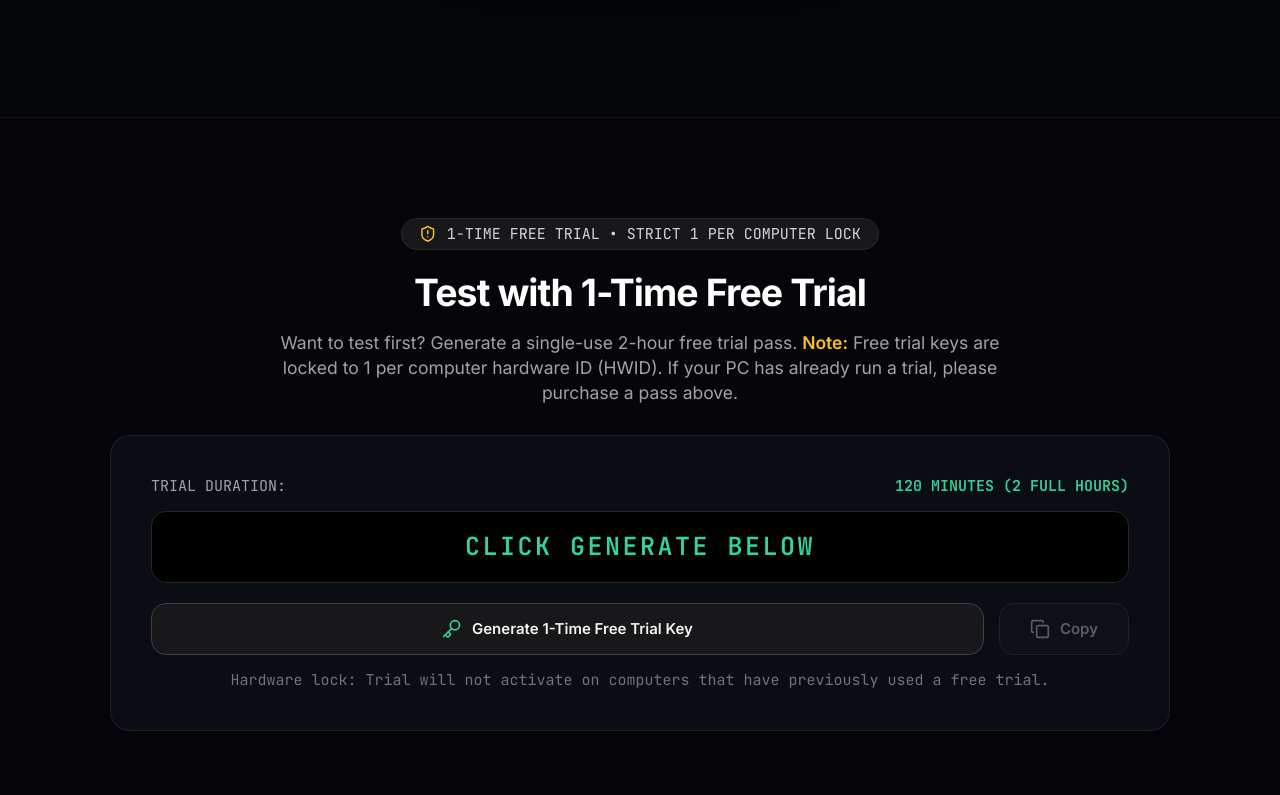
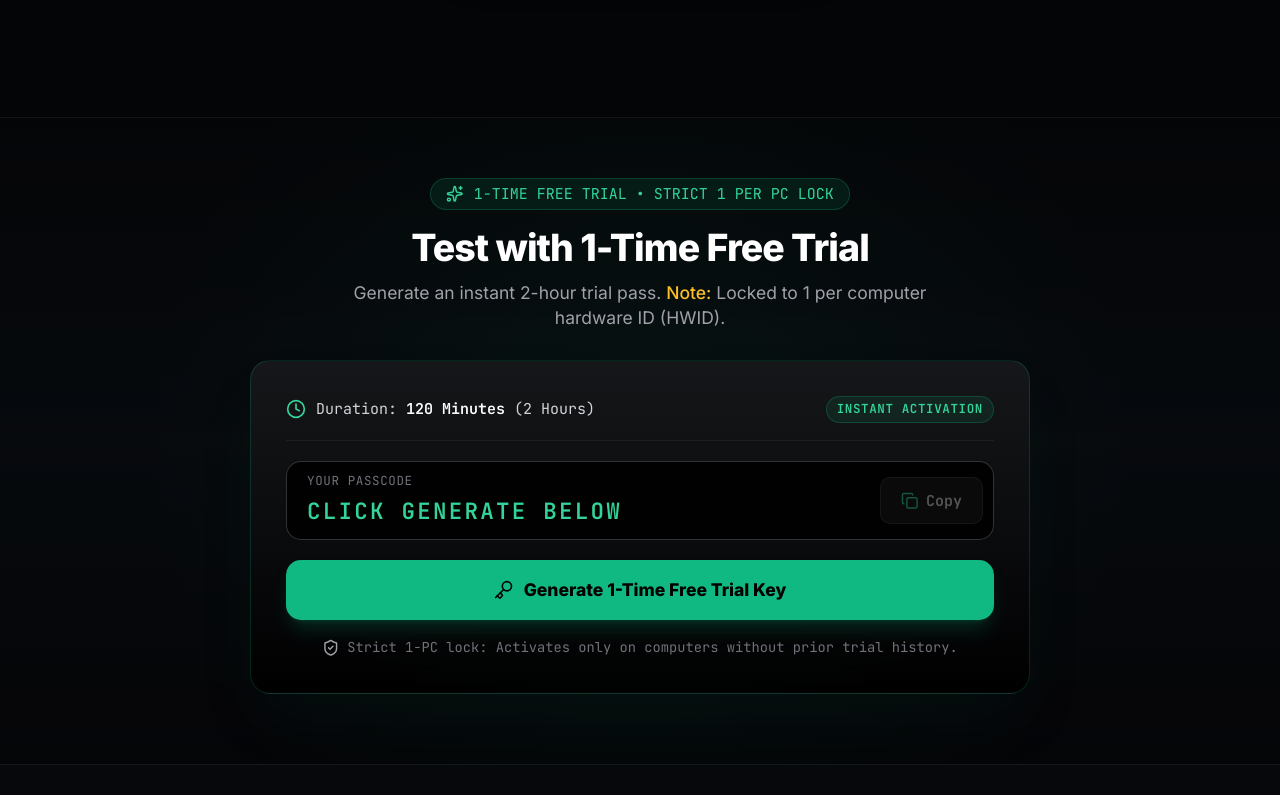
Before and after one commit to munaf270501/MergeIT, a website: page index.html in a window 1280 px wide. Shown: the part 2565-3360 px from the top of the page. Drawn offline with nearby package versions, Linux system fonts and the light colour scheme; animation ran at ten frames a second.

Commit message:
Beautify trial pass section and eliminate excessive padding

```diff
--- a/index.html
+++ b/index.html
@@ -470,49 +470,61 @@
   <!-- ========================================================================= -->
   <!-- 1-TIME FREE TRIAL (RESTRICTED: 1 PER PC HWID EVER) -->
   <!-- ========================================================================= -->
-  <section id="trial" class="py-20 border-t border-white/[0.06] bg-black/20">
-    <div class="w-full max-w-4xl mx-auto px-6 text-center">
+  <section id="trial" class="pt-12 pb-14 border-t border-white/[0.06] bg-gradient-to-b from-black/40 via-emerald-950/5 to-black/40 relative overflow-hidden">
+    <!-- Subtle Ambient Glow -->
+    <div class="absolute inset-0 bg-[radial-gradient(circle_at_50%_50%,rgba(16,185,129,0.05),transparent_70%)] pointer-events-none"></div>
 
-      <div class="inline-flex items-center space-x-2 px-3.5 py-1 rounded-full bg-zinc-900 text-zinc-300 border border-zinc-800 text-xs font-mono mb-4">
-        <i data-lucide="shield-alert" class="w-3.5 h-3.5 text-amber-400"></i>
-        <span>1-TIME FREE TRIAL • STRICT 1 PER COMPUTER LOCK</span>
+    <div class="w-full max-w-2xl mx-auto px-6 text-center relative z-10">
+
+      <!-- Pill Badge -->
+      <div class="inline-flex items-center space-x-2 px-3 py-1 rounded-full bg-emerald-500/10 text-emerald-400 border border-emerald-500/25 text-xs font-mono mb-3">
+        <i data-lucide="sparkles" class="w-3.5 h-3.5 text-emerald-400"></i>
+        <span>1-TIME FREE TRIAL • STRICT 1 PER PC LOCK</span>
       </div>
 
-      <h2 class="text-2xl sm:text-3xl font-bold text-white mb-3 tracking-tight">
+      <h2 class="text-2xl sm:text-3xl font-extrabold text-white mb-2 tracking-tight">
         Test with 1-Time Free Trial
       </h2>
-      <p class="text-zinc-400 text-xs sm:text-sm max-w-xl mx-auto mb-6 leading-relaxed">
-        Want to test first? Generate a single-use 2-hour free trial pass. <span class="text-amber-400 font-semibold">Note:</span> Free trial keys are locked to 1 per computer hardware ID (HWID). If your PC has already run a trial, please purchase a pass above.
+      <p class="text-zinc-400 text-xs sm:text-sm max-w-lg mx-auto mb-6 leading-relaxed">
+        Generate an instant 2-hour trial pass. <span class="text-amber-400 font-medium">Note:</span> Locked to 1 per computer hardware ID (HWID).
       </p>
 
       <!-- Key Generator Card -->
-      <div class="sober-glass p-6 sm:p-8 rounded-2xl border border-white/[0.08] shadow-xl text-left">
-        <div class="flex items-center justify-between mb-3 text-xs font-mono text-zinc-400">
-          <span>TRIAL DURATION:</span>
-          <span class="text-emerald-400 font-bold">120 MINUTES (2 FULL HOURS)</span>
+      <div class="bg-gradient-to-b from-zinc-900/90 to-black/90 p-5 sm:p-7 rounded-2xl border border-emerald-500/20 hover:border-emerald-500/35 shadow-2xl shadow-emerald-950/20 backdrop-blur-xl transition-all text-left">
+
+        <!-- Header Info Row -->
+        <div class="flex items-center justify-between pb-3.5 mb-4 border-b border-white/[0.06] text-xs font-mono">
+          <div class="flex items-center space-x-2 text-zinc-300">
+            <i data-lucide="clock" class="w-4 h-4 text-emerald-400"></i>
+            <span>Duration: <strong class="text-white">120 Minutes</strong> (2 Hours)</span>
+          </div>
+          <span class="px-2 py-0.5 rounded-full bg-emerald-500/10 border border-emerald-500/25 text-[10px] text-emerald-400 font-semibold tracking-wider">INSTANT ACTIVATION</span>
         </div>
 
-        <!-- Display Field -->
-        <div class="flex items-center bg-black/90 border border-zinc-800 rounded-xl px-5 py-3.5 mb-4">
-          <span id="trial-key-display" class="font-mono text-lg sm:text-xl font-bold tracking-widest text-emerald-400 flex-1 text-center select-all">
-            CLICK GENERATE BELOW
-          </span>
-        </div>
-
-        <!-- Buttons -->
-        <div class="flex flex-col sm:flex-row gap-3">
-          <button id="btn-generate-key" onclick="generateTrialKey()" class="flex-1 py-3 bg-zinc-900 hover:bg-zinc-800 border border-zinc-700 text-zinc-100 font-semibold text-xs rounded-xl transition-all flex items-center justify-center space-x-2 cursor-pointer">
-            <i data-lucide="key" class="w-4 h-4 text-emerald-400"></i>
-            <span id="gen-btn-label">Generate 1-Time Free Trial Key</span>
-          </button>
-          <button id="btn-copy-key" onclick="copyTrialKey()" disabled class="px-6 py-3 bg-zinc-900 hover:bg-zinc-800 disabled:opacity-40 disabled:cursor-not-allowed text-zinc-300 text-xs font-semibold rounded-xl border border-zinc-700 transition-all flex items-center justify-center space-x-2 cursor-pointer">
-            <i data-lucide="copy" class="w-4 h-4"></i>
+        <!-- Passcode Display & Copy Field -->
+        <div class="relative flex items-center bg-black/90 border border-zinc-700/80 focus-within:border-emerald-500/60 rounded-xl p-2 pl-4 mb-4 transition-all">
+          <div class="flex-1 min-w-0">
+            <div class="text-[10px] font-mono uppercase tracking-wider text-zinc-500 mb-0.5">Your Passcode</div>
+            <div id="trial-key-display" class="font-mono text-base sm:text-lg font-black tracking-widest text-emerald-400 select-all truncate">
+              CLICK GENERATE BELOW
+            </div>
+          </div>
+          <button id="btn-copy-key" onclick="copyTrialKey()" disabled class="px-4 py-2.5 bg-zinc-900 hover:bg-zinc-800 disabled:opacity-40 disabled:cursor-not-allowed text-zinc-300 hover:text-white text-xs font-mono font-semibold rounded-lg border border-zinc-700/80 transition-all flex items-center space-x-1.5 cursor-pointer shrink-0 ml-2">
+            <i data-lucide="copy" class="w-3.5 h-3.5 text-emerald-400"></i>
             <span id="copy-btn-text">Copy</span>
           </button>
         </div>
 
-        <div id="key-status-note" class="mt-3 text-xs font-mono text-zinc-500 text-center">
-          Hardware lock: Trial will not activate on computers that have previously used a free trial.
+        <!-- Generate Button -->
+        <button id="btn-generate-key" onclick="generateTrialKey()" class="w-full py-3.5 bg-emerald-500 hover:bg-emerald-400 text-black font-extrabold text-xs sm:text-sm rounded-xl transition-all flex items-center justify-center space-x-2 shadow-lg shadow-emerald-500/20 hover:shadow-emerald-500/30 cursor-pointer">
+          <i data-lucide="key" class="w-4 h-4"></i>
+          <span id="gen-btn-label">Generate 1-Time Free Trial Key</span>
+        </button>
+
+        <!-- Dynamic Note / Warning -->
+        <div id="key-status-note" class="mt-3.5 text-[11px] font-mono text-zinc-500 text-center flex items-center justify-center space-x-1.5">
+          <i data-lucide="shield-check" class="w-3.5 h-3.5 text-zinc-400 shrink-0"></i>
+          <span>Strict 1-PC lock: Activates only on computers without prior trial history.</span>
         </div>
       </div>
 
@@ -522,7 +534,7 @@
   <!-- ========================================================================= -->
   <!-- CORE FEATURES (SOBER 3-CARD GRID) -->
   <!-- ========================================================================= -->
-  <section id="features" class="py-24 border-t border-white/[0.06]">
+  <section id="features" class="pt-12 pb-20 border-t border-white/[0.06]">
     <div class="w-full max-w-6xl mx-auto px-6">
       <div class="text-center mb-16">
         <h2 class="text-3xl sm:text-4xl font-bold text-white mb-3 tracking-tight">
```
